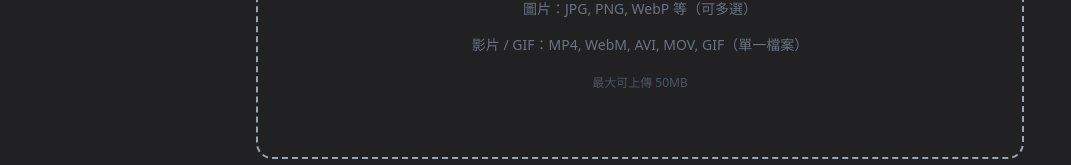
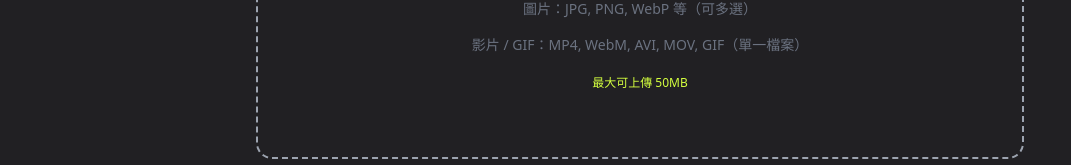
Before and after one commit to MiipisSus/Img_converter, a React (Vite) app in the folder frontend/: page / in a window 1280 px wide. Shown: the part 501-666 px from the top of the page, without its empty margins (0-1071 px from the left). Built offline with nearby package versions, Linux system fonts and the light colour scheme.

Commit message:
style: Update text color for upload size warning in UploadPage component

```diff
--- a/frontend/src/pages/UploadPage.tsx
+++ b/frontend/src/pages/UploadPage.tsx
@@ -266,7 +266,7 @@ export function UploadPage({ onImagesLoaded, onVideoLoaded }: UploadPageProps) {
                 <p className="text-sm text-gray-500">
                   影片 / GIF：MP4, WebM, AVI, MOV, GIF（單一檔案）
                 </p>
-                <p className="text-xs text-gray-600 mt-1">
+                <p className="text-xs text-highlight mt-1">
                   最大可上傳 50MB
                 </p>
               </>
```
